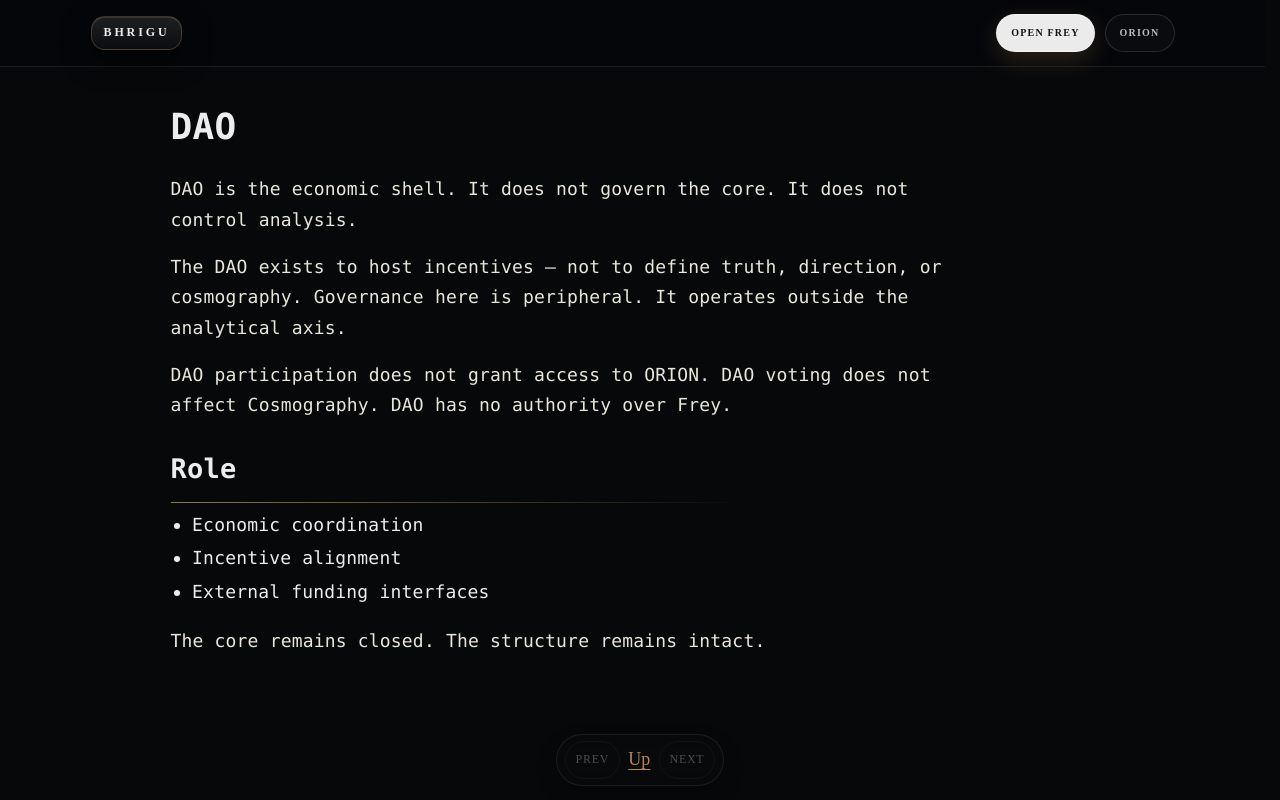
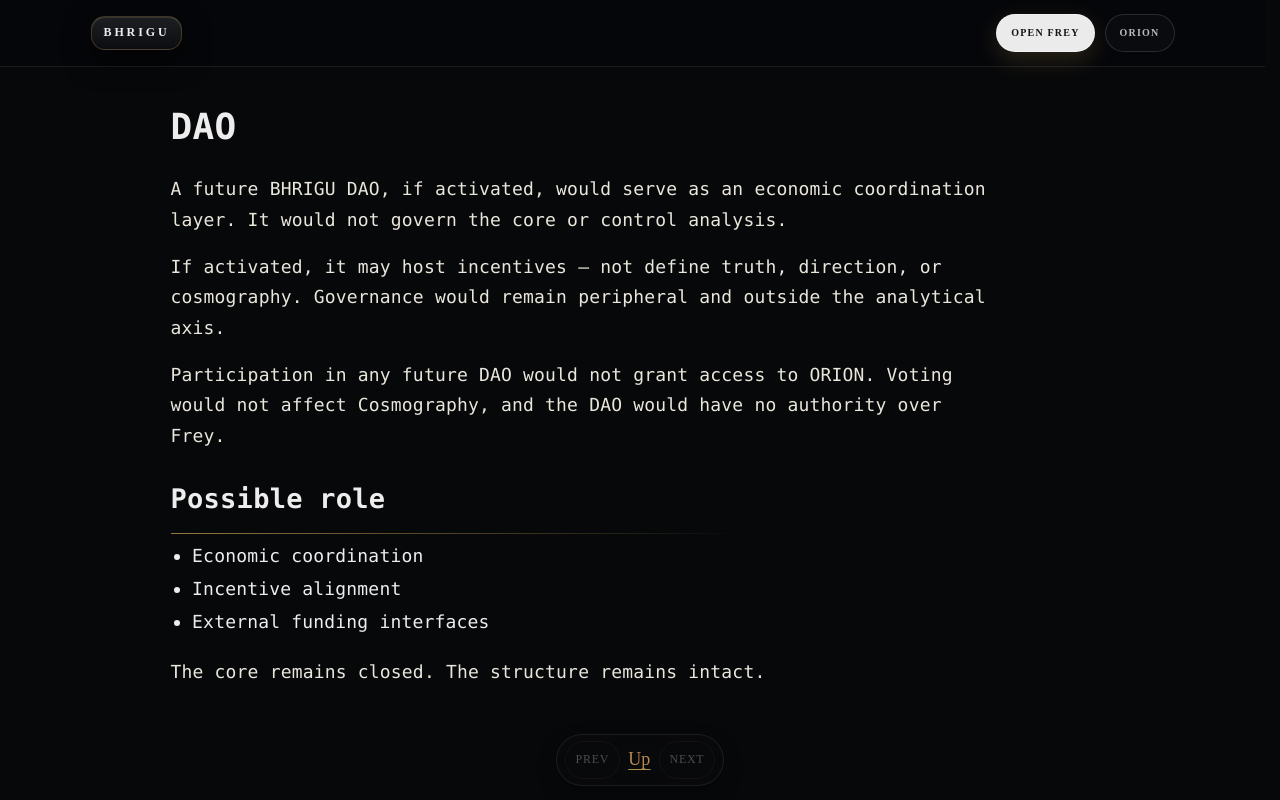
Before and after one commit to AiBhrigu/bhrigu-portal, a Next.js app: page /dao in a window 1280 px wide. Built offline with nearby package versions, Linux system fonts and the light colour scheme.

Commit message:
Clarify DAO as future economic layer

```diff
--- a/pages/dao.js
+++ b/pages/dao.js
@@ -1,25 +1,32 @@
+import Head from "next/head";
+
 // ATOM_BHRIGU_PORTAL_DAO_CHRONICLE_V1
 export default function Dao() {
   return (
+    <>
+      <Head>
+        <meta name="robots" content="noindex,follow" />
+      </Head>
       <main>
         <h1>DAO</h1>
 
         <p style={{ maxWidth: 820, lineHeight: 1.7 }}>
-        DAO is the economic shell. It does not govern the core. It does not control analysis.
+          A future BHRIGU DAO, if activated, would serve as an economic coordination layer.
+          It would not govern the core or control analysis.
         </p>
 
         <p style={{ maxWidth: 820, lineHeight: 1.7 }}>
-        The DAO exists to host incentives — not to define truth, direction, or cosmography.
-        Governance here is peripheral. It operates outside the analytical axis.
+          If activated, it may host incentives — not define truth, direction, or cosmography.
+          Governance would remain peripheral and outside the analytical axis.
         </p>
 
         <p style={{ maxWidth: 820, lineHeight: 1.7 }}>
-        DAO participation does not grant access to ORION. DAO voting does not affect Cosmography.
-        DAO has no authority over Frey.
+          Participation in any future DAO would not grant access to ORION.
+          Voting would not affect Cosmography, and the DAO would have no authority over Frey.
         </p>
 
         <section style={{ marginTop: 24 }}>
-        <h2 style={{ marginBottom: 8 }}>Role</h2>
+          <h2 style={{ marginBottom: 8 }}>Possible role</h2>
           <ul style={{ lineHeight: 1.7, maxWidth: 820 }}>
             <li>Economic coordination</li>
             <li>Incentive alignment</li>
@@ -31,5 +38,6 @@ export default function Dao() {
           The core remains closed. The structure remains intact.
         </p>
       </main>
+    </>
   );
 }
```
Lines whose indentation alone changed are shown as unchanged.
